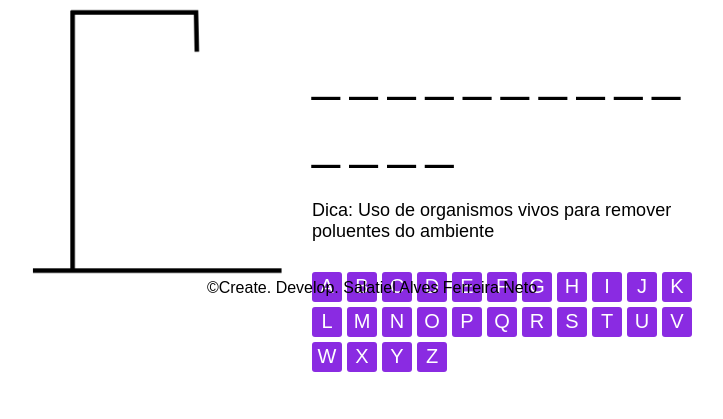
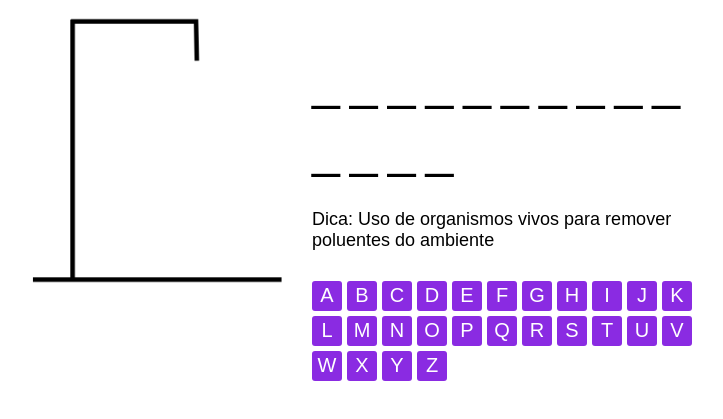
Before and after one commit to SalatielFerreira/Forca, a plain HTML site: page index.html in a window 1280 px wide. Shown: the part 301-720 px from the top of the page, without its empty margins (268-991 px from the left). Drawn offline with Linux system fonts and the light colour scheme.

Commit message:
index.html

```diff
--- a/index.html
+++ b/index.html
@@ -23,8 +23,5 @@
     </article>
   </main>
   <script src="script.js" type="module"></script>
-  <footer>
-    <p>&copy;Create. Develop. Salatiel Alves Ferreira Neto</p>
-  </footer>
 </body>
 </html>
```
